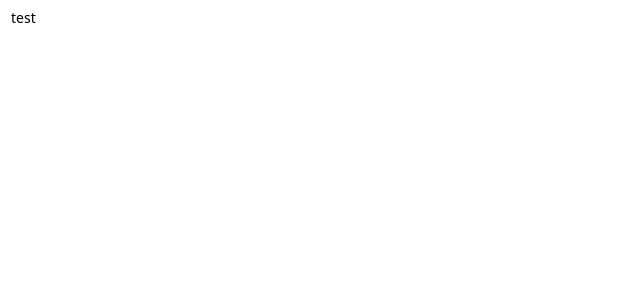
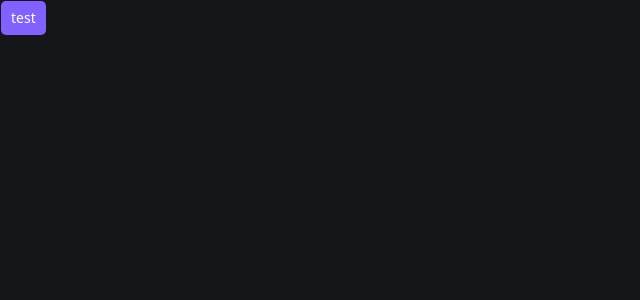
Before and after one commit to adrianfelp/adr-barber, a Next.js app: page / in a window 1280 px wide. Shown: the top 300 px of the page, without its empty margins (0-640 px from the left). Built offline with nearby package versions, Linux system fonts and the light colour scheme.

Commit message:
chore: update shadon theme

```diff
--- a/app/globals.css
+++ b/app/globals.css
@@ -1,93 +1,47 @@
-@import "tw-animate-css";
 @tailwind base;
 @tailwind components;
 @tailwind utilities;
 
-@layer utilities {
-  .text-balance {
-    text-wrap: balance;
+@layer base {
+  .dark {
+    --background: 225 9% 9%;
+    --foreground: 210 40% 98%;
+
+    --card: 228 9% 11%;
+    --card-foreground: 210 40% 98%;
+
+    --popover: 228 9% 11%;
+    --popover-foreground: 210 40% 98%;
+
+    --primary: 252 100% 69%;
+    --primary-foreground: 0 0% 100%;
+
+    --secondary: 228 6% 16%;
+    --secondary-foreground: 210 40% 98%;
+
+    --muted: 228 6% 16%;
+    --muted-foreground: 215 20.2% 65.1%;
+
+    --accent: 228 6% 16%;
+    --accent-foreground: 210 40% 98%;
+
+    --destructive: 0 84% 60%;
+    --destructive-foreground: 210 40% 98%;
+
+    --border: 228 6% 16%;
+    --input: 228 6% 16%;
+    --ring: 212.7 26.8% 83.9%;
+
+    --radius: 0.5rem;
   }
 }
 
 @layer base {
-  .theme {
-    --font-heading: var(--font-sans);
-    --font-sans: var(--font-sans);
+  * {
+    @apply border-border;
   }
-  :root {
-    --background: oklch(1 0 0);
-    --foreground: oklch(0.145 0 0);
-    --card: oklch(1 0 0);
-    --card-foreground: oklch(0.145 0 0);
-    --popover: oklch(1 0 0);
-    --popover-foreground: oklch(0.145 0 0);
-    --primary: oklch(0.205 0 0);
-    --primary-foreground: oklch(0.985 0 0);
-    --secondary: oklch(0.97 0 0);
-    --secondary-foreground: oklch(0.205 0 0);
-    --muted: oklch(0.97 0 0);
-    --muted-foreground: oklch(0.556 0 0);
-    --accent: oklch(0.97 0 0);
-    --accent-foreground: oklch(0.205 0 0);
-    --destructive: oklch(0.577 0.245 27.325);
-    --border: oklch(0.922 0 0);
-    --input: oklch(0.922 0 0);
-    --ring: oklch(0.708 0 0);
-    --chart-1: oklch(0.87 0 0);
-    --chart-2: oklch(0.556 0 0);
-    --chart-3: oklch(0.439 0 0);
-    --chart-4: oklch(0.371 0 0);
-    --chart-5: oklch(0.269 0 0);
-    --radius: 0.625rem;
-    --sidebar: oklch(0.985 0 0);
-    --sidebar-foreground: oklch(0.145 0 0);
-    --sidebar-primary: oklch(0.205 0 0);
-    --sidebar-primary-foreground: oklch(0.985 0 0);
-    --sidebar-accent: oklch(0.97 0 0);
-    --sidebar-accent-foreground: oklch(0.205 0 0);
-    --sidebar-border: oklch(0.922 0 0);
-    --sidebar-ring: oklch(0.708 0 0);
-  }
-  .dark {
-    --background: oklch(0.145 0 0);
-    --foreground: oklch(0.985 0 0);
-    --card: oklch(0.205 0 0);
-    --card-foreground: oklch(0.985 0 0);
-    --popover: oklch(0.205 0 0);
-    --popover-foreground: oklch(0.985 0 0);
-    --primary: oklch(0.922 0 0);
-    --primary-foreground: oklch(0.205 0 0);
-    --secondary: oklch(0.269 0 0);
-    --secondary-foreground: oklch(0.985 0 0);
-    --muted: oklch(0.269 0 0);
-    --muted-foreground: oklch(0.708 0 0);
-    --accent: oklch(0.269 0 0);
-    --accent-foreground: oklch(0.985 0 0);
-    --destructive: oklch(0.704 0.191 22.216);
-    --border: oklch(1 0 0 / 10%);
-    --input: oklch(1 0 0 / 15%);
-    --ring: oklch(0.556 0 0);
-    --chart-1: oklch(0.87 0 0);
-    --chart-2: oklch(0.556 0 0);
-    --chart-3: oklch(0.439 0 0);
-    --chart-4: oklch(0.371 0 0);
-    --chart-5: oklch(0.269 0 0);
-    --sidebar: oklch(0.205 0 0);
-    --sidebar-foreground: oklch(0.985 0 0);
-    --sidebar-primary: oklch(0.488 0.243 264.376);
-    --sidebar-primary-foreground: oklch(0.985 0 0);
-    --sidebar-accent: oklch(0.269 0 0);
-    --sidebar-accent-foreground: oklch(0.985 0 0);
-    --sidebar-border: oklch(1 0 0 / 10%);
-    --sidebar-ring: oklch(0.556 0 0);
-  }
-  * {
-    @apply border-border outline-ring/50;
-  }
+
   body {
     @apply bg-background text-foreground;
   }
-  html {
-    @apply font-sans;
-  }
 }
--- a/app/layout.tsx
+++ b/app/layout.tsx
@@ -28,7 +28,7 @@
   children: React.ReactNode
 }>) {
   return (
-    <html lang="en" className={cn("font-sans", inter.variable)}>
+    <html lang="en" className="dark">
       <body
         className={`${geistSans.variable} ${geistMono.variable} antialiased`}
       >
```
